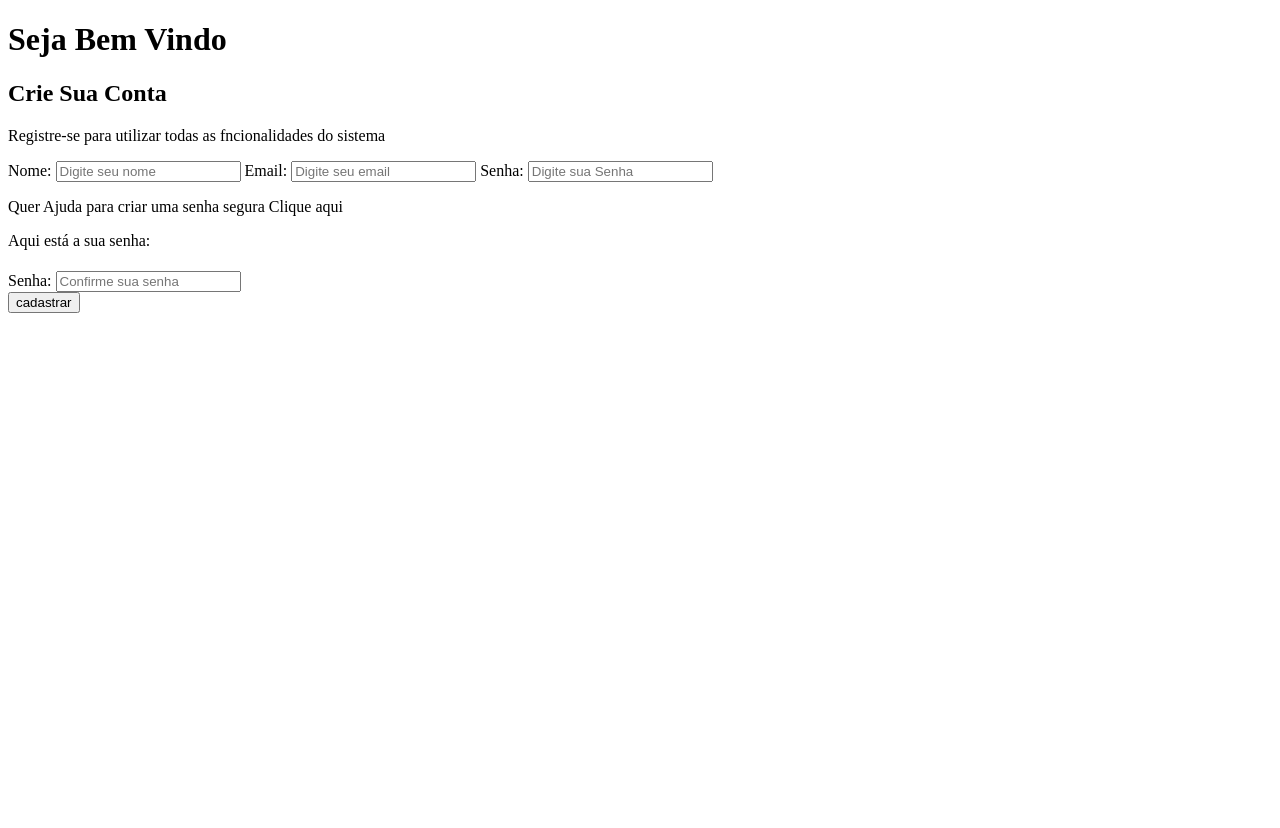
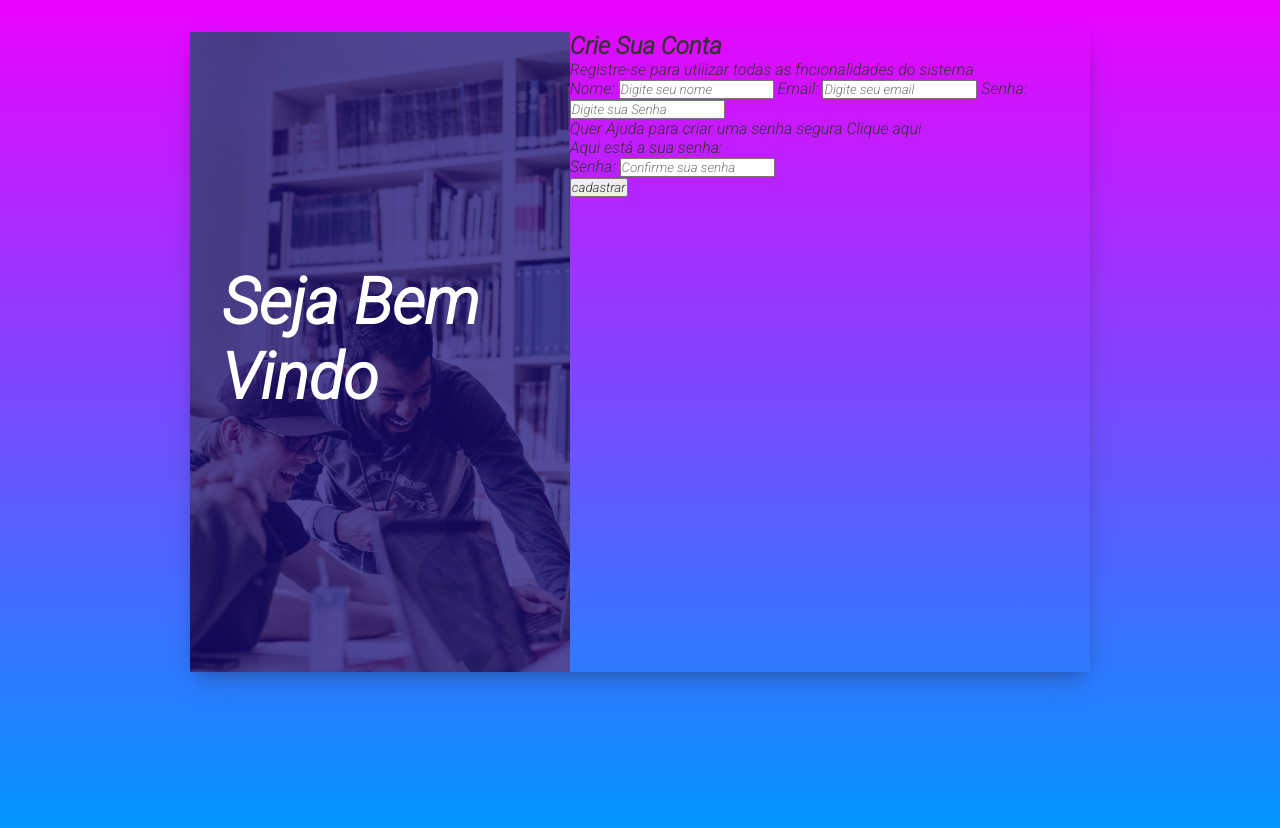
Before and after one commit to ivandeoliveira-js/geradorSenhas, a plain HTML site: page index.html in a window 1280 px wide. Before the commit the page ends 800 px from the top, so only its background shows below. Drawn offline with Linux system fonts and the light colour scheme.

Commit message:
Aprimoramento do CSS
Estilo inicial, com cores, backgrounds e demais elementos

```diff
--- a/css/style.css
+++ b/css/style.css
@@ -1 +1,54 @@
-* {font-family: 'Roboto', sans-serif;}
+*{
+  font-family: 'Roboto', sans-serif;
+  padding: 0;
+  margin: 0;
+  box-sizing: border-box;
+  color: #333;
+
+
+}
+
+html,
+body {
+  height: auto;
+  min-height: 100vh;
+}
+
+html {
+  background: linear-gradient(180deg, #ea03ff 0%, #0097ff 100%);
+}
+
+input:focus {
+  outline: none;
+}
+
+#register-container {
+  max-width: 900px;
+  min-height: 80vh;
+  margin: 2rem auto;
+  display: flex;
+  box-shadow: rgba(50, 50, 93, 0.25) 0px 13px 27px -5px,
+    rgba(0, 0, 0, 0.3) 0px 8px 16px -8px;
+}
+
+#register-banner{
+  background: url(../img/bg-form.jpg);
+  background-size: cover;
+  background-position: center;
+  width: 50%;
+}
+
+#banner-layer {
+background-color: rgba(22, 11, 122, 0.7);
+height: 100%;
+padding: 2rem;
+display: flex;
+align-items: center;
+}
+
+#register-banner h1{
+font-size: 4rem;
+margin-bottom: 1.5rem;
+color: #fff;
+
+}
--- a/index.html
+++ b/index.html
@@ -5,10 +5,11 @@
     <meta http-equiv="X-UA-Compatible" content="IE=edge">
     <meta name="viewport" content="width=device-width, initial-scale=1.0">
     <title>Gerador de Senhas Seguras</title>
+
+    <link rel="stylesheet" type="text/css" href="css/style.css">
     <link rel="preconnect" href="https://fonts.googleapis.com">
-<link rel="preconnect" href="https://fonts.gstatic.com" crossorigin>
-<link href="https://fonts.googleapis.com/css2?family=Roboto:wght@300&display=swap" rel="stylesheet">
-    <link rel="stylesheet" hfer="css/style.css">
+    <link rel="preconnect" href="https://fonts.gstatic.com" crossorigin>
+    <link href="https://fonts.googleapis.com/css2?family=Roboto:ital,wght@1,300&display=swap" rel="stylesheet">
     <script src="js/script.js" defer></script>
 </head>
 <body>
```
